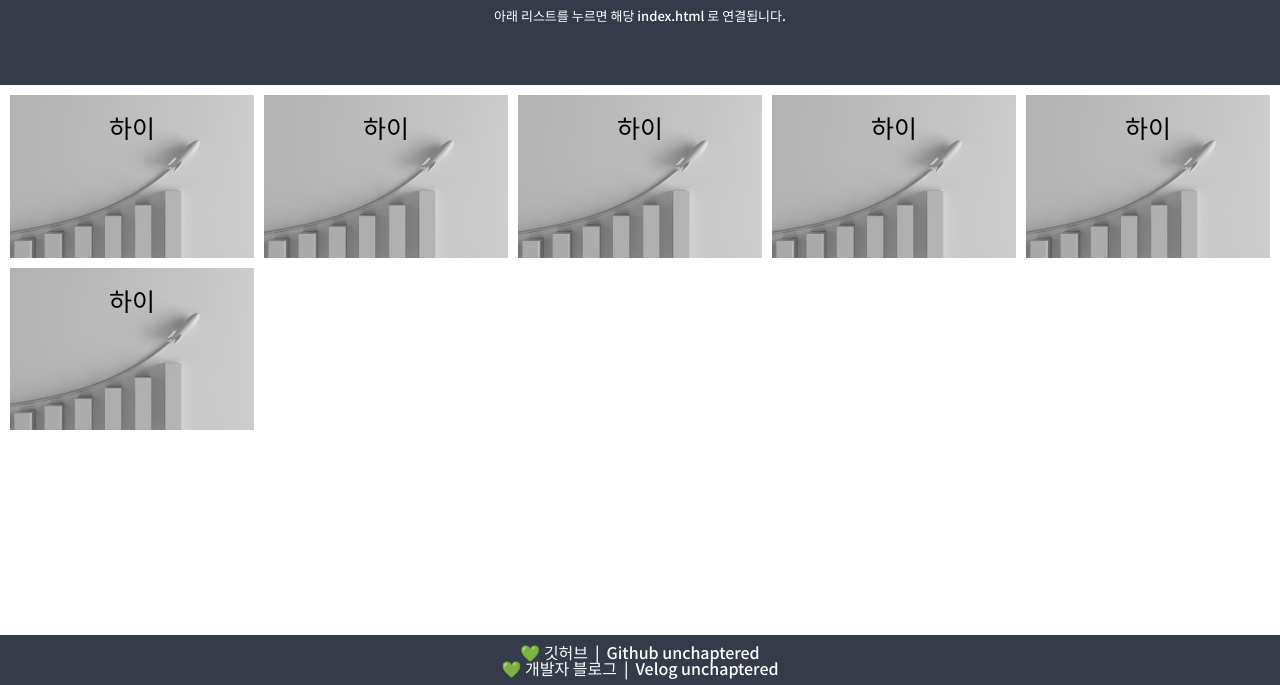
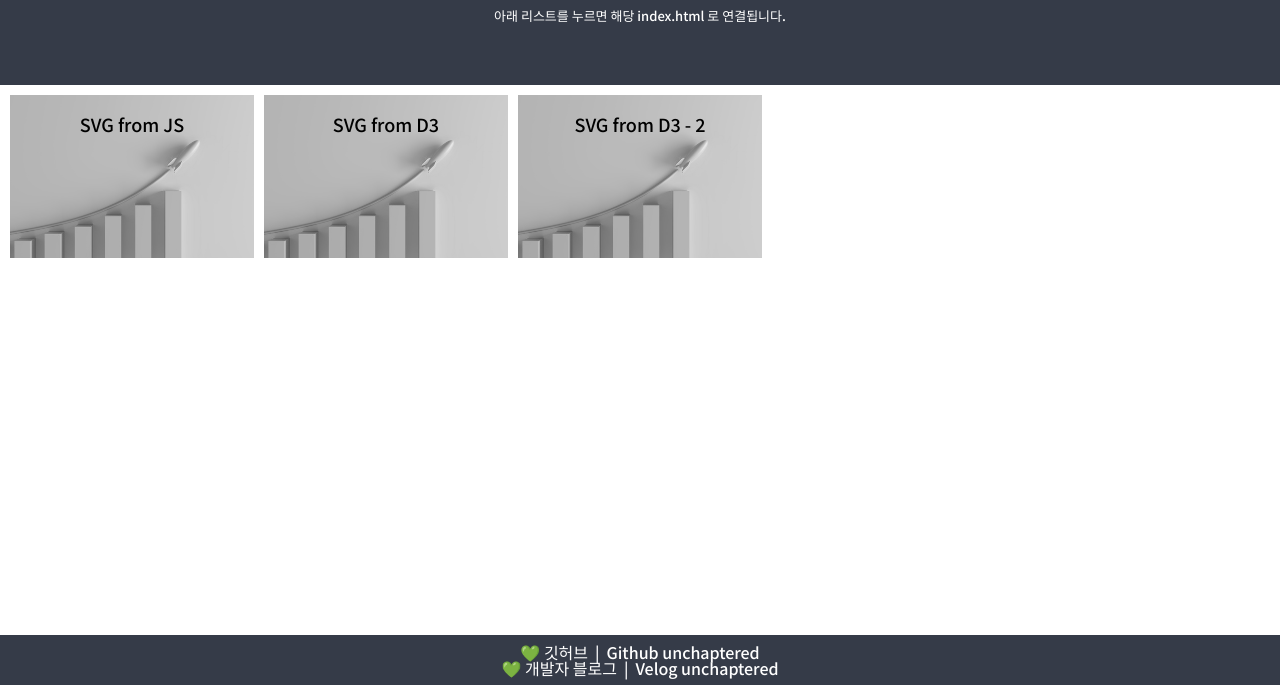
Before and after one commit to unchaptered/22-01-d3, a website: page index.html in a window 1280 px wide. Shown: the part 115-800 px from the top of the page. Drawn offline with Linux system fonts and the light colour scheme.

Commit message:
Initial Settings

```diff
--- a/css/header.css
+++ b/css/header.css
@@ -35,3 +35,9 @@
     border-radius: 5px;
 
 }
+.header__back {
+    color: white;
+    font-size: 14px;
+
+    text-decoration: none;
+}
--- a/css/main.css
+++ b/css/main.css
@@ -2,8 +2,10 @@
     padding-top: 200px;
 
     width: 100%;
-    height: auto;
+    height: 100%;
+    overflow: hidden;
 }
+
 .main__grid {
     padding: 10px;
     gap: 10px;
@@ -73,6 +75,6 @@
     width: 100%;
     text-align: center;
 
-    font-size: 25px;
+    font-size: 18px;
     font-weight: 500;
 }
--- a/index.js
+++ b/index.js
@@ -6,20 +6,26 @@
 const divContainer=document.querySelector(".main__grid");
 
 const linkList=[
-    "./index.html",
-    "./index.html",
-    "./index.html",
-    "./index.html",
-    "./index.html",
-    "./index.html",
+    {
+        fileName: "SVG from JS",
+        fileLink: "./src/001 svg from js/index.html",
+    },
+    {
+        fileName: "SVG from D3",
+        fileLink: "./src/002 svg from d3/index.html",
+    },
+    {
+        fileName: "SVG from D3 - 2",
+        fileLink: "./src/003 svg from d3 - 2/index.html",
+    },
 ];
 const imgLink="./sample.jpg";
 const className=[ "main__content","main__content__cover","main__content__title" ];
 
-linkList.forEach((value)=>{
+linkList.forEach(({fileName,fileLink})=>{
     const a=document.createElement("a");
     a.className=className[0];
-    a.href=value;
+    a.href=fileLink;
 
     const img=document.createElement("img");
     img.className=className[1];
@@ -27,7 +33,7 @@ linkList.forEach((value)=>{
 
     const p=document.createElement("p");
     p.className=className[2];
-    p.innerText="하이";
+    p.innerText=fileName;
 
     a.appendChild(img);
     a.appendChild(p);
```
Also changed, not shown: package.json (+5 -2 lines).
